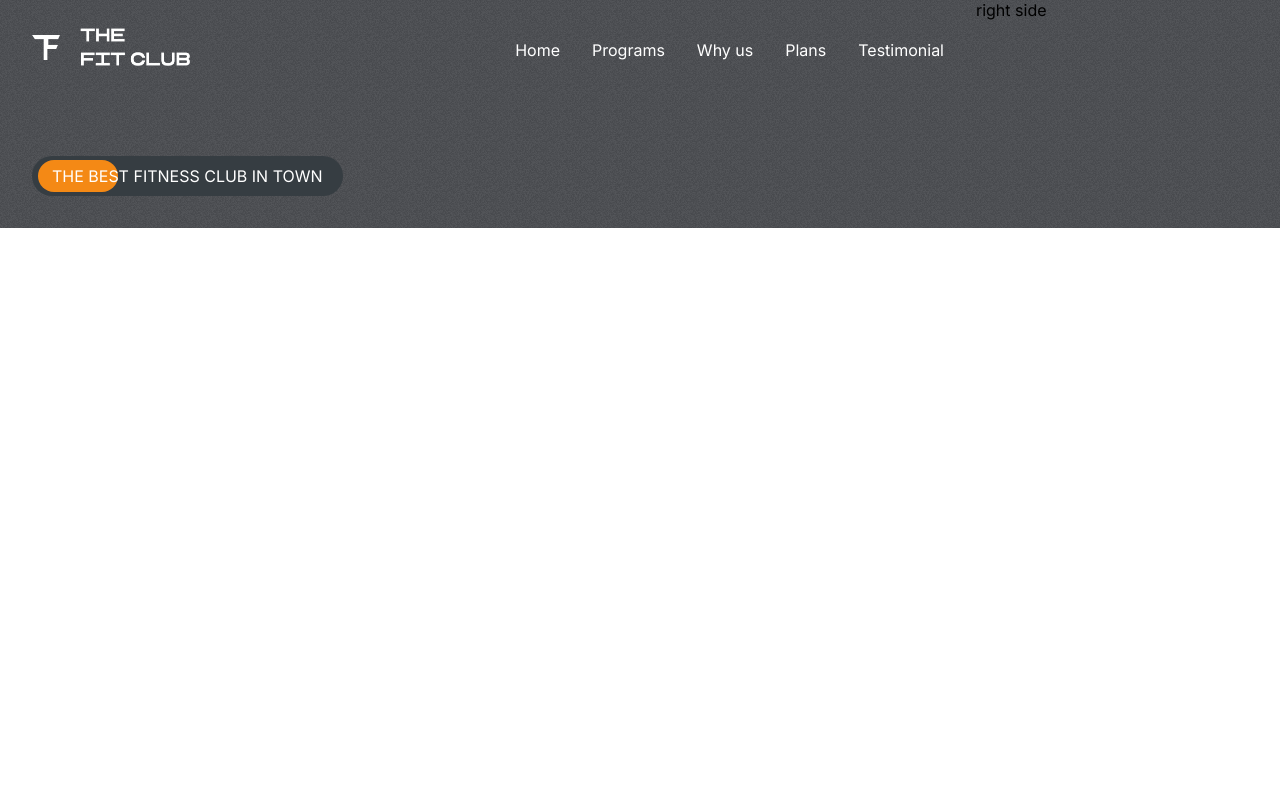
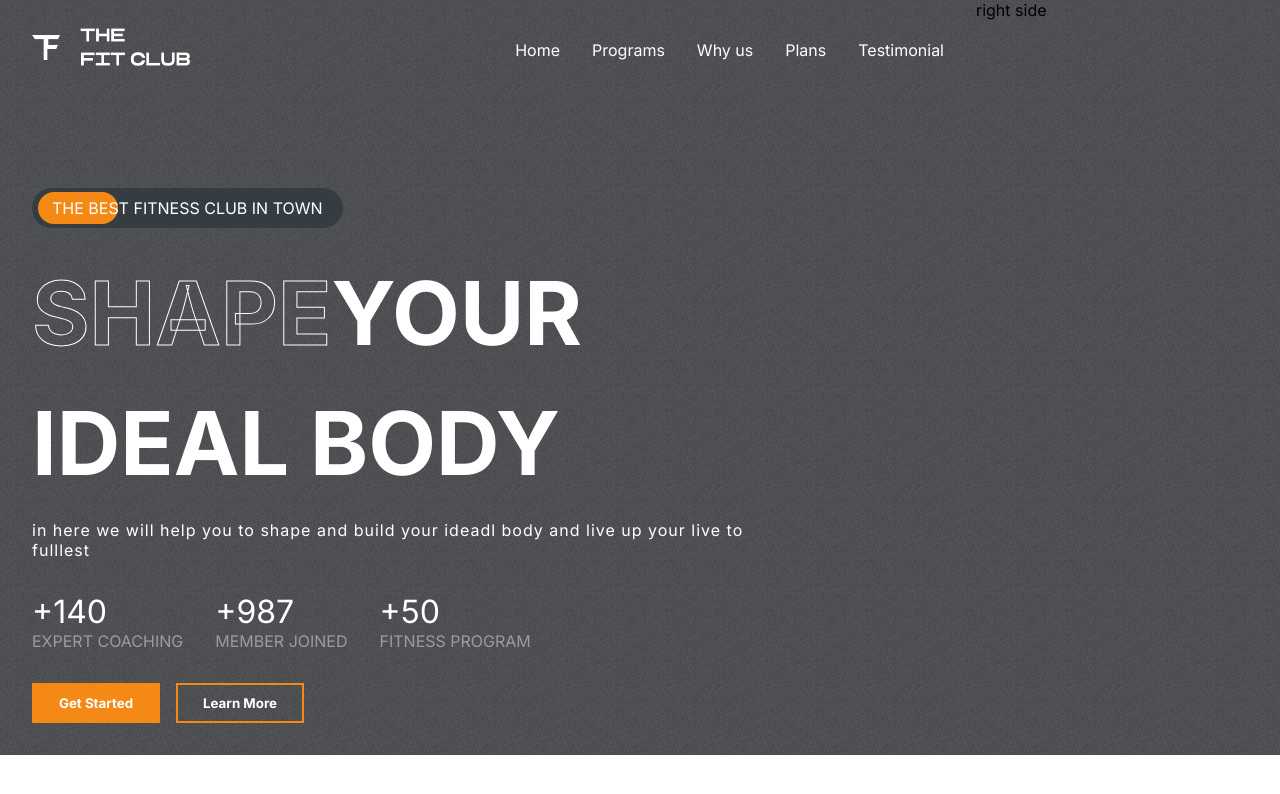
Before and after one commit to anhlangtu852004/react-project-gym-ZAINKEEPSCODE, a React (Create React App) app: page / in a window 1280 px wide. Shown: the top 794 px of the page. Built offline with nearby package versions, Linux system fonts and the light colour scheme.

Commit message:
toi cai nut o header

```diff
--- a/src/App.css
+++ b/src/App.css
@@ -1,12 +1,12 @@
 /* make variables */
 :root {
-  --lightgray: #D9D9D9;
+  --lightgray: #d9d9d9;
   --gray: #9c9c9c;
   --orange: #f48915;
-  --darkGrey: #464D53;
+  --darkGrey: #464d53;
   --caloryCard: #656565;
   --planCard: linear-gradient(210.41deg, #fa5042 1.14%, #ffa739 100.75%);
-  --appColor:  #3c3f45;
+  --appColor: #3c3f45;
 }
 
 .App {
@@ -18,6 +18,24 @@
   gap: 6rem;
   overflow: hidden;
 }
-::-webkit-scrollbar{
+::-webkit-scrollbar {
   display: none;
 }
+
+.stroke-text {
+  color: transparent;
+  -webkit-text-stroke-color: white;
+  -webkit-text-stroke-width: 1px;
+}
+
+.btn {
+  background-color: white;
+  padding: 0.5rem;
+  font-weight: bold;
+  border: 4px solid transparent;
+  transition: 300ms all;
+}
+
+.btn:hover {
+  cursor: pointer;
+}
--- a/src/components/Hero/Hero.css
+++ b/src/components/Hero/Hero.css
@@ -6,7 +6,10 @@
 .left-h {
   padding: 2rem;
   padding-top: 1.5rem;
+  display: flex;
+  flex-direction: column;
   flex: 3;
+  gap: 2rem;
 }
 
 .right-h {
@@ -37,3 +40,60 @@
   border-radius: 5rem;
   z-index: 1;
 }
+
+.hero-text {
+  font-size: 5.5rem;
+  display: flex;
+  flex-direction: column;
+  font-weight: 700;
+  color: white;
+  gap: 1.5rem;
+  text-transform: uppercase;
+}
+
+.hero-text > div:nth-of-type(3) {
+  font-size: 1rem;
+  font-weight: 200;
+  text-transform: none;
+  letter-spacing: 1px;
+  width: 80%;
+}
+
+.figure {
+  display: flex;
+  gap: 2rem;
+}
+
+.figure > div {
+  display: flex;
+  flex-direction: column;
+}
+
+.figure > div > span:nth-of-type(1) {
+  color: white;
+  font-size: 2rem;
+}
+
+.figure > div > span:nth-of-type(2) {
+  color: var(--gray);
+  text-transform: uppercase;
+}
+
+.hero-button {
+  display: flex;
+  gap: 1rem;
+  font-weight: normal;
+}
+
+.hero-button > :nth-child(1) {
+  color: white;
+  background-color: var(--orange);
+  width: 8rem;
+}
+
+.hero-button > :nth-child(2) {
+  color: white;
+  background-color: transparent;
+  width: 8rem;
+  border: 2px solid var(--orange);
+}
--- a/src/components/Hero/Hero.jsx
+++ b/src/components/Hero/Hero.jsx
@@ -8,10 +8,49 @@ const Hero = () => {
     <div className="hero">
       <div className="left-h">
         <Header />
-
+        {/* the best add */}
         <div className="the-best-ad">
           <div></div>
           <span>the best fitness club in town</span>
+        </div>
+
+        {/* Hero headding  */}
+        <div className="hero-text">
+          <div>
+            <span className="stroke-text">Shape</span>
+            <span>your</span>
+          </div>
+          <div>
+            <span>ideal body</span>
+          </div>
+          <div>
+            <span>
+              in here we will help you to shape and build your ideadl body and
+              live up your live to fulllest
+            </span>
+          </div>
+        </div>
+
+        {/* figures */}
+        <div className="figure">
+          <div>
+            <span>+140</span>
+            <span>expert coaching</span>
+          </div>
+          <div>
+            <span>+987</span>
+            <span>member joined</span>
+          </div>
+          <div>
+            <span>+50</span>
+            <span>fitness program </span>
+          </div>
+        </div>
+
+        {/* herro button */}
+        <div className="hero-button">
+          <button className="btn">Get Started</button>
+          <button className="btn">Learn More</button>
         </div>
       </div>
       <div className="right-h">right side</div>
```
